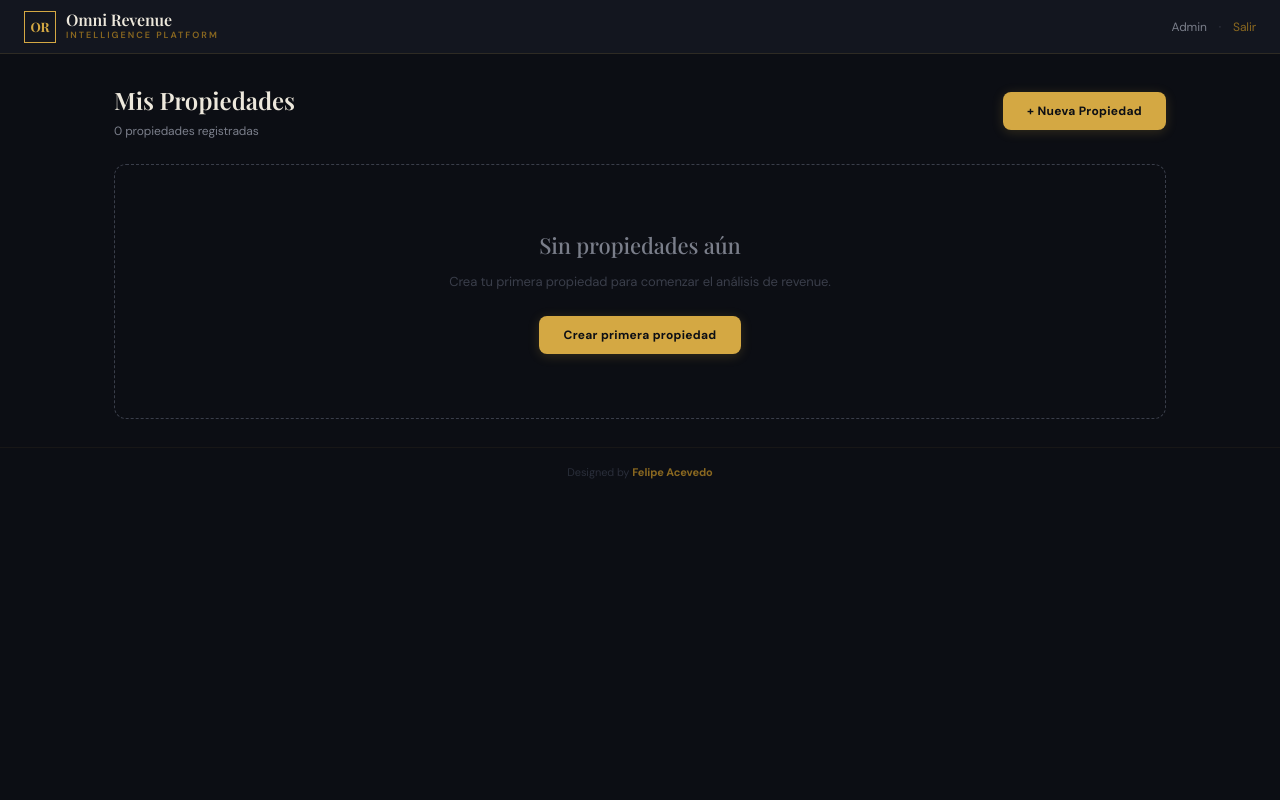
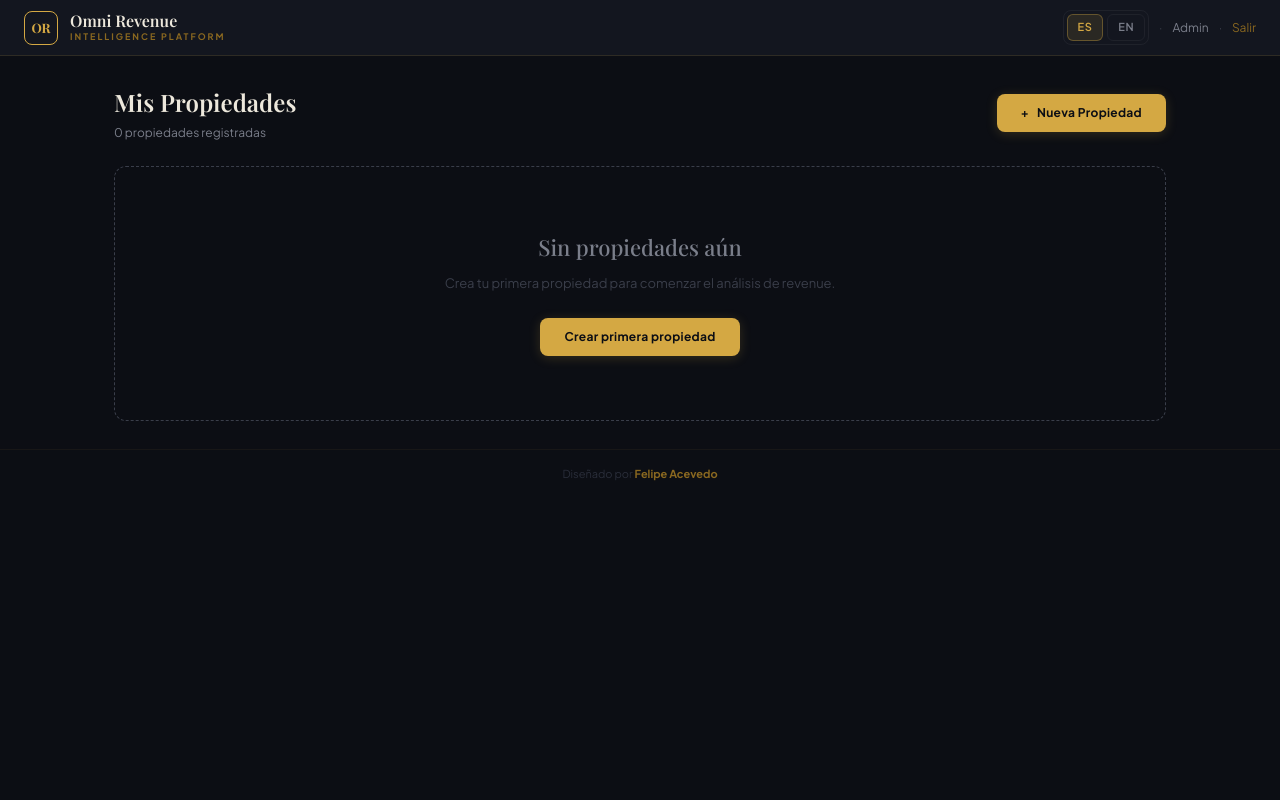
Before and after one commit to pipeag93/Revenuemanagement, a Flask app: page /revenue-pro/ in a window 1280 px wide. Run offline with Flask 3, Linux system fonts and the light colour scheme; a user stored in the database is signed in; some libraries are stand-ins or nearby versions.

Commit message:
feat: Plus Jakarta Sans font, ES/EN toggle, fix AI not inventing OTA percentages, bilingual UI

```diff
--- a/templates/revenue_pro/base.html
+++ b/templates/revenue_pro/base.html
@@ -1,5 +1,5 @@
 <!DOCTYPE html>
-<html lang="es">
+<html lang="es" id="html-root">
 <head>
 <meta charset="UTF-8">
 <meta name="viewport" content="width=device-width, initial-scale=1.0">
@@ -7,13 +7,13 @@
 <title>{% block title %}Omni Revenue{% endblock %}</title>
 <link rel="preconnect" href="https://fonts.googleapis.com">
 <link rel="preconnect" href="https://fonts.gstatic.com" crossorigin>
-<link href="https://fonts.googleapis.com/css2?family=Playfair+Display:wght@500;600;700&family=DM+Sans:wght@300;400;500;600;700&display=swap" rel="stylesheet">
+<link href="https://fonts.googleapis.com/css2?family=Playfair+Display:wght@500;600;700&family=Plus+Jakarta+Sans:wght@300;400;500;600;700;800&display=swap" rel="stylesheet">
 <script src="https://cdn.tailwindcss.com"></script>
 <script src="https://cdn.jsdelivr.net/npm/chart.js@4.4.0/dist/chart.umd.min.js"></script>
 <script defer src="https://cdn.jsdelivr.net/npm/alpinejs@3.x.x/dist/cdn.min.js"></script>
 <style>
   [x-cloak]{display:none!important}
-  body { font-family:'DM Sans',sans-serif; font-size:14px; letter-spacing:-0.1px; }
+  body { font-family:'Plus Jakarta Sans',sans-serif; font-size:14px; }
   :root{
     --bg:#0c0e14;--panel:#13161f;--card:#1a1e2a;--card2:#1f2333;
     --gold:#d4a843;--gold2:#f0cc7a;--gold3:#8a6820;
@@ -22,34 +22,28 @@
     --border:rgba(212,168,67,0.14);--b2:rgba(255,255,255,0.05);
   }
   *{box-sizing:border-box;}
-  html,body{min-height:100%;background:var(--bg);color:var(--cream);font-family:'DM Sans',sans-serif;font-size:14px;}
-  ::-webkit-scrollbar{width:4px;height:4px}
-  ::-webkit-scrollbar-track{background:transparent}
-  ::-webkit-scrollbar-thumb{background:var(--dim);border-radius:2px}
+  html,body{min-height:100%;background:var(--bg);color:var(--cream);}
+  ::-webkit-scrollbar{width:4px;height:4px;}::-webkit-scrollbar-track{background:transparent;}::-webkit-scrollbar-thumb{background:var(--dim);border-radius:2px;}
 
-  /* Form fields */
   .field{display:flex;flex-direction:column;gap:6px;}
-  .field label{font-size:10px;font-weight:600;text-transform:uppercase;letter-spacing:1.2px;color:var(--muted);}
+  .field label{font-size:10px;font-weight:700;text-transform:uppercase;letter-spacing:1.2px;color:var(--muted);}
   .field label.req{color:var(--gold);}
   .field label.req::before{content:'★ ';}
-  .fi{background:var(--card2);border:1px solid var(--b2);border-radius:6px;padding:10px 13px;color:var(--cream);font-size:13px;font-family:'DM Sans',sans-serif;outline:none;width:100%;transition:border-color .15s,background .15s;}
+  .fi{background:var(--card2);border:1px solid var(--b2);border-radius:8px;padding:10px 13px;color:var(--cream);font-size:13px;font-family:'Plus Jakarta Sans',sans-serif;outline:none;width:100%;transition:border-color .15s,background .15s;}
   .fi:focus{border-color:var(--gold);background:rgba(212,168,67,0.05);}
   .fi::placeholder{color:var(--dim);}
   select.fi option{background:var(--panel);}
   .fi.req-inp{border-color:rgba(212,168,67,0.3);}
   textarea.fi{resize:vertical;line-height:1.6;}
 
-  /* Buttons */
-  .btn-gold{background:var(--gold);color:#0c0e14;border:none;border-radius:8px;padding:10px 24px;font-size:12px;font-weight:700;cursor:pointer;box-shadow:0 2px 12px rgba(212,168,67,0.2);transition:all .15s;font-family:'DM Sans',sans-serif;letter-spacing:.3px;display:inline-flex;align-items:center;gap:8px;}
+  .btn-gold{background:var(--gold);color:#0c0e14;border:none;border-radius:8px;padding:10px 24px;font-size:12px;font-weight:700;cursor:pointer;box-shadow:0 2px 12px rgba(212,168,67,0.2);transition:all .15s;font-family:'Plus Jakarta Sans',sans-serif;letter-spacing:.3px;display:inline-flex;align-items:center;gap:8px;}
   .btn-gold:hover{background:var(--gold2);box-shadow:0 4px 20px rgba(212,168,67,0.4);}
-  .btn-ghost{background:transparent;border:1px solid var(--b2);border-radius:6px;color:var(--muted);padding:9px 18px;font-size:12px;font-weight:500;cursor:pointer;transition:all .15s;font-family:'DM Sans',sans-serif;display:inline-flex;align-items:center;gap:6px;}
+  .btn-ghost{background:transparent;border:1px solid var(--b2);border-radius:8px;color:var(--muted);padding:9px 18px;font-size:12px;font-weight:500;cursor:pointer;transition:all .15s;font-family:'Plus Jakarta Sans',sans-serif;display:inline-flex;align-items:center;gap:6px;}
   .btn-ghost:hover{border-color:var(--dim);color:var(--cream);}
 
-  /* Cards */
-  .card{background:var(--card);border:1px solid var(--b2);border-radius:10px;padding:20px;margin-bottom:16px;}
+  .card{background:var(--card);border:1px solid var(--b2);border-radius:12px;padding:20px;margin-bottom:16px;}
   .card-t{font-size:10px;font-weight:700;text-transform:uppercase;letter-spacing:1.5px;color:var(--gold3);margin-bottom:16px;padding-bottom:10px;border-bottom:1px solid var(--b2);}
 
-  /* Tags */
   .tag{display:inline-flex;align-items:center;padding:3px 9px;border-radius:20px;font-size:10px;font-weight:600;border:1px solid;margin:2px;}
   .tg{color:var(--gold2);background:rgba(212,168,67,0.1);border-color:rgba(212,168,67,0.25);}
   .tr{color:#e07070;background:rgba(224,112,112,0.08);border-color:rgba(224,112,112,0.2);}
@@ -57,32 +51,44 @@
   .tw{color:#d4a843;background:rgba(212,168,67,0.07);border-color:rgba(212,168,67,0.2);}
   .tb{color:#7ab4f0;background:rgba(96,165,250,0.08);border-color:rgba(96,165,250,0.18);}
 
-  /* Grids */
   .g2{display:grid;grid-template-columns:1fr 1fr;gap:14px;margin-bottom:14px;}
   .g3{display:grid;grid-template-columns:1fr 1fr 1fr;gap:14px;margin-bottom:14px;}
 
-  /* Analysis content markdown-like */
-  .omni-md{font-size:13px;color:var(--muted);line-height:1.9;white-space:pre-wrap;word-break:break-word;}
-  .omni-md strong{color:var(--cream);}
+  /* Language toggle */
+  .lang-btn{background:transparent;border:1px solid var(--b2);border-radius:6px;color:var(--muted);padding:4px 10px;font-size:11px;font-weight:600;cursor:pointer;font-family:'Plus Jakarta Sans',sans-serif;transition:all .15s;letter-spacing:.5px;}
+  .lang-btn.active{background:rgba(212,168,67,0.12);border-color:rgba(212,168,67,0.35);color:var(--gold);}
+  .lang-btn:hover{border-color:var(--dim);color:var(--cream);}
+  .es-text{} .en-text{display:none!important;}
+  body.lang-en .es-text{display:none!important;}
+  body.lang-en .en-text{display:revert!important;}
 </style>
 {% block extra_head %}{% endblock %}
 </head>
 <body>
 
 <!-- TOP BAR -->
-<nav style="height:54px;background:var(--panel);border-bottom:1px solid var(--border);display:flex;align-items:center;padding:0 24px;gap:16px;position:sticky;top:0;z-index:50;">
-  <a href="{{ url_for('revenue_pro.portfolio') }}" style="display:flex;align-items:center;gap:10px;text-decoration:none;">
-    <div style="width:32px;height:32px;border:1.5px solid var(--gold);display:flex;align-items:center;justify-content:center;font-family:'Playfair Display',serif;color:var(--gold);font-size:13px;font-weight:700;flex-shrink:0;">OR</div>
+<nav style="height:56px;background:var(--panel);border-bottom:1px solid var(--border);display:flex;align-items:center;padding:0 24px;gap:16px;position:sticky;top:0;z-index:50;">
+  <a href="{{ url_for('revenue_pro.portfolio') }}" style="display:flex;align-items:center;gap:12px;text-decoration:none;flex-shrink:0;">
+    <div style="width:34px;height:34px;border:1.5px solid var(--gold);border-radius:8px;display:flex;align-items:center;justify-content:center;font-family:'Playfair Display',serif;color:var(--gold);font-size:13px;font-weight:700;">OR</div>
     <div>
       <div style="font-family:'Playfair Display',serif;font-size:16px;font-weight:600;color:var(--cream);line-height:1.2;">Omni Revenue</div>
-      <div style="font-size:9px;font-weight:600;text-transform:uppercase;letter-spacing:2px;color:var(--gold3);">Intelligence Platform</div>
+      <div style="font-size:9px;font-weight:700;text-transform:uppercase;letter-spacing:2px;color:var(--gold3);">Intelligence Platform</div>
     </div>
   </a>
   <div style="flex:1;">{% block topbar_center %}{% endblock %}</div>
-  <div style="display:flex;align-items:center;gap:12px;font-size:12px;">
+  <div style="display:flex;align-items:center;gap:10px;font-size:12px;">
+    <!-- Language toggle -->
+    <div style="display:flex;gap:4px;border:1px solid var(--b2);border-radius:8px;padding:3px;">
+      <button class="lang-btn active" id="btn-es" onclick="setLang('es')">ES</button>
+      <button class="lang-btn" id="btn-en" onclick="setLang('en')">EN</button>
+    </div>
+    <span style="color:var(--dim);">·</span>
     <span style="color:var(--muted);">{{ current_user.full_name }}</span>
     <span style="color:var(--dim);">·</span>
-    <a href="{{ url_for('auth.logout') }}" style="color:var(--gold3);text-decoration:none;">Salir</a>
+    <a href="{{ url_for('auth.logout') }}" style="color:var(--gold3);text-decoration:none;">
+      <span class="es-text">Salir</span>
+      <span class="en-text">Log out</span>
+    </a>
   </div>
 </nav>
 
@@ -103,8 +109,20 @@
 {% block scripts %}{% endblock %}
 
 <div style="text-align:center;padding:16px 24px;font-size:11px;color:#2a2e3a;border-top:1px solid rgba(212,168,67,0.06);margin-top:auto;">
-  Designed by <strong style="color:#8a6820;">Felipe Acevedo</strong>
+  <span class="es-text">Diseñado por</span><span class="en-text">Designed by</span>
+  <strong style="color:#8a6820;"> Felipe Acevedo</strong>
 </div>
 
+<script>
+function setLang(lang) {
+  document.body.classList.toggle('lang-en', lang === 'en');
+  document.getElementById('btn-es').classList.toggle('active', lang === 'es');
+  document.getElementById('btn-en').classList.toggle('active', lang === 'en');
+  document.getElementById('html-root').setAttribute('lang', lang);
+  localStorage.setItem('omni_lang', lang);
+}
+// Restore saved language
+(function(){ var l = localStorage.getItem('omni_lang'); if (l) setLang(l); })();
+</script>
 </body>
 </html>
--- a/templates/revenue_pro/portfolio.html
+++ b/templates/revenue_pro/portfolio.html
@@ -6,23 +6,37 @@
 
   <div style="display:flex;align-items:center;justify-content:space-between;margin-bottom:24px;flex-wrap:wrap;gap:12px;">
     <div>
-      <h1 style="font-family:'Playfair Display',serif;font-size:24px;font-weight:600;color:var(--cream);">Mis Propiedades</h1>
+      <h1 style="font-family:'Playfair Display',serif;font-size:24px;font-weight:600;color:var(--cream);">
+        <span class="es-text">Mis Propiedades</span>
+        <span class="en-text">My Properties</span>
+      </h1>
       <p style="font-size:12px;color:var(--muted);margin-top:4px;">
-        {{ properties|length }} propiedad{% if properties|length != 1 %}es{% endif %} registrada{% if properties|length != 1 %}s{% endif %}
+        {{ properties|length }}
+        <span class="es-text">propiedad{% if properties|length != 1 %}es{% endif %} registrada{% if properties|length != 1 %}s{% endif %}</span>
+        <span class="en-text">propert{% if properties|length != 1 %}ies{% else %}y{% endif %} registered</span>
       </p>
     </div>
     {% if current_user.role in ['owner', 'admin'] %}
     <a href="{{ url_for('revenue_pro.new_property') }}" class="btn-gold" style="text-decoration:none;">
-      + Nueva Propiedad
+      + <span class="es-text">Nueva Propiedad</span><span class="en-text">New Property</span>
     </a>
     {% endif %}
   </div>
 
   {% if not properties %}
   <div style="text-align:center;padding:64px 24px;border:1px dashed var(--dim);border-radius:12px;">
-    <div style="font-family:'Playfair Display',serif;font-size:22px;color:var(--muted);margin-bottom:10px;">Sin propiedades aún</div>
-    <p style="font-size:13px;color:var(--dim);margin-bottom:24px;">Crea tu primera propiedad para comenzar el análisis de revenue.</p>
-    <a href="{{ url_for('revenue_pro.new_property') }}" class="btn-gold" style="text-decoration:none;">Crear primera propiedad</a>
+    <div style="font-family:'Playfair Display',serif;font-size:22px;color:var(--muted);margin-bottom:10px;">
+      <span class="es-text">Sin propiedades aún</span>
+      <span class="en-text">No properties yet</span>
+    </div>
+    <p style="font-size:13px;color:var(--dim);margin-bottom:24px;">
+      <span class="es-text">Crea tu primera propiedad para comenzar el análisis de revenue.</span>
+      <span class="en-text">Create your first property to start the revenue analysis.</span>
+    </p>
+    <a href="{{ url_for('revenue_pro.new_property') }}" class="btn-gold" style="text-decoration:none;">
+      <span class="es-text">Crear primera propiedad</span>
+      <span class="en-text">Create first property</span>
+    </a>
   </div>
 
   {% else %}
@@ -53,11 +67,11 @@
           </div>
         </div>
         <div style="background:var(--card2);border-radius:6px;padding:10px;text-align:center;">
-          <div style="font-size:8px;color:var(--muted);text-transform:uppercase;letter-spacing:.8px;margin-bottom:4px;">Tipo</div>
+          <div style="font-size:8px;color:var(--muted);text-transform:uppercase;letter-spacing:.8px;margin-bottom:4px;"><span class="es-text">Tipo</span><span class="en-text">Type</span></div>
           <div style="font-size:12px;font-weight:600;color:var(--cream);">{{ prop.positioning|title }}</div>
         </div>
         <div style="background:var(--card2);border-radius:6px;padding:10px;text-align:center;">
-          <div style="font-size:8px;color:var(--muted);text-transform:uppercase;letter-spacing:.8px;margin-bottom:4px;">Análisis</div>
+          <div style="font-size:8px;color:var(--muted);text-transform:uppercase;letter-spacing:.8px;margin-bottom:4px;"><span class="es-text">Análisis</span><span class="en-text">Analysis</span></div>
           <div style="font-size:14px;font-weight:700;color:{% if last %}var(--green){% else %}var(--dim){% endif %};">
             {% if last %}✓{% else %}—{% endif %}
           </div>
@@ -66,22 +80,29 @@
 
       {% if last %}
       <div style="font-size:10px;color:var(--dim);margin-bottom:12px;">
-        Último análisis: {{ last.created_at.strftime('%d %b %Y %H:%M') }}
+        <span class="es-text">Último análisis:</span>
+        <span class="en-text">Last analysis:</span>
+        {{ last.created_at.strftime('%d %b %Y %H:%M') }}
       </div>
       {% endif %}
 
       <div style="display:flex;gap:8px;flex-wrap:wrap;">
         <a href="{{ url_for('revenue_pro.analysis', property_id=prop.id) }}"
            class="btn-gold" style="text-decoration:none;flex:1;justify-content:center;font-size:11px;padding:8px;">
-          {% if last %}Ver Análisis{% else %}Iniciar Análisis{% endif %}
+          {% if last %}
+            <span class="es-text">Ver Análisis</span><span class="en-text">View Analysis</span>
+          {% else %}
+            <span class="es-text">Iniciar Análisis</span><span class="en-text">Start Analysis</span>
+          {% endif %}
         </a>
         <a href="{{ url_for('revenue_pro.setup', property_id=prop.id) }}"
            class="btn-ghost" style="text-decoration:none;font-size:11px;padding:8px 14px;">
-          Editar
+          <span class="es-text">Editar</span><span class="en-text">Edit</span>
         </a>
         {% if current_user.role in ['owner','admin'] %}
         <a href="{{ url_for('revenue_pro.invite_owner', property_id=prop.id) }}"
-           class="btn-ghost" style="text-decoration:none;font-size:11px;padding:8px 12px;" title="Dar acceso al propietario">
+           class="btn-ghost" style="text-decoration:none;font-size:11px;padding:8px 12px;"
+           title="Dar acceso al propietario / Give owner access">
           👤
         </a>
         {% endif %}
```
Also changed, not shown: services/gemini_revenue.py (+10 -6 lines), templates/auth/login.html (+5 -4 lines).
